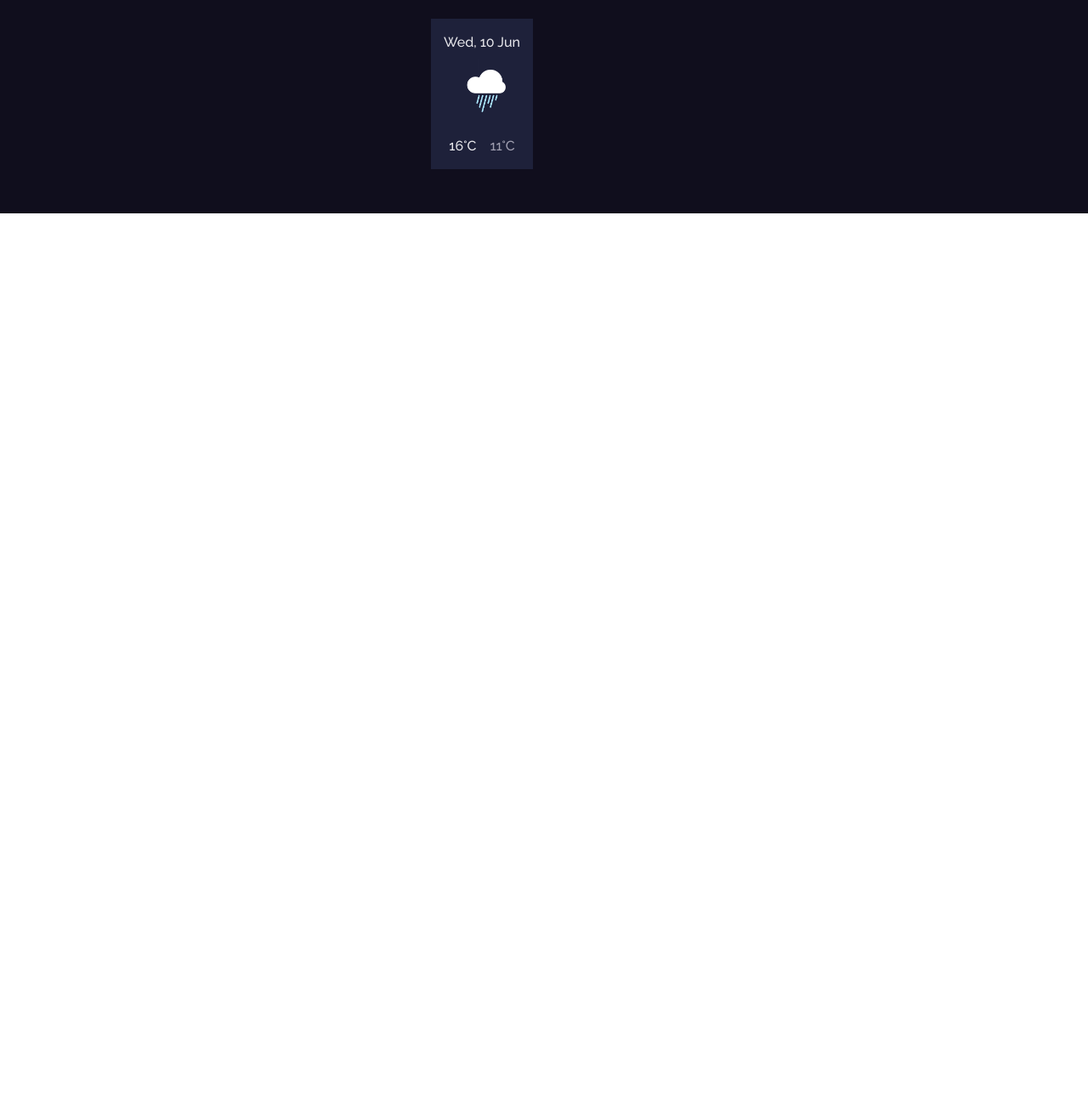
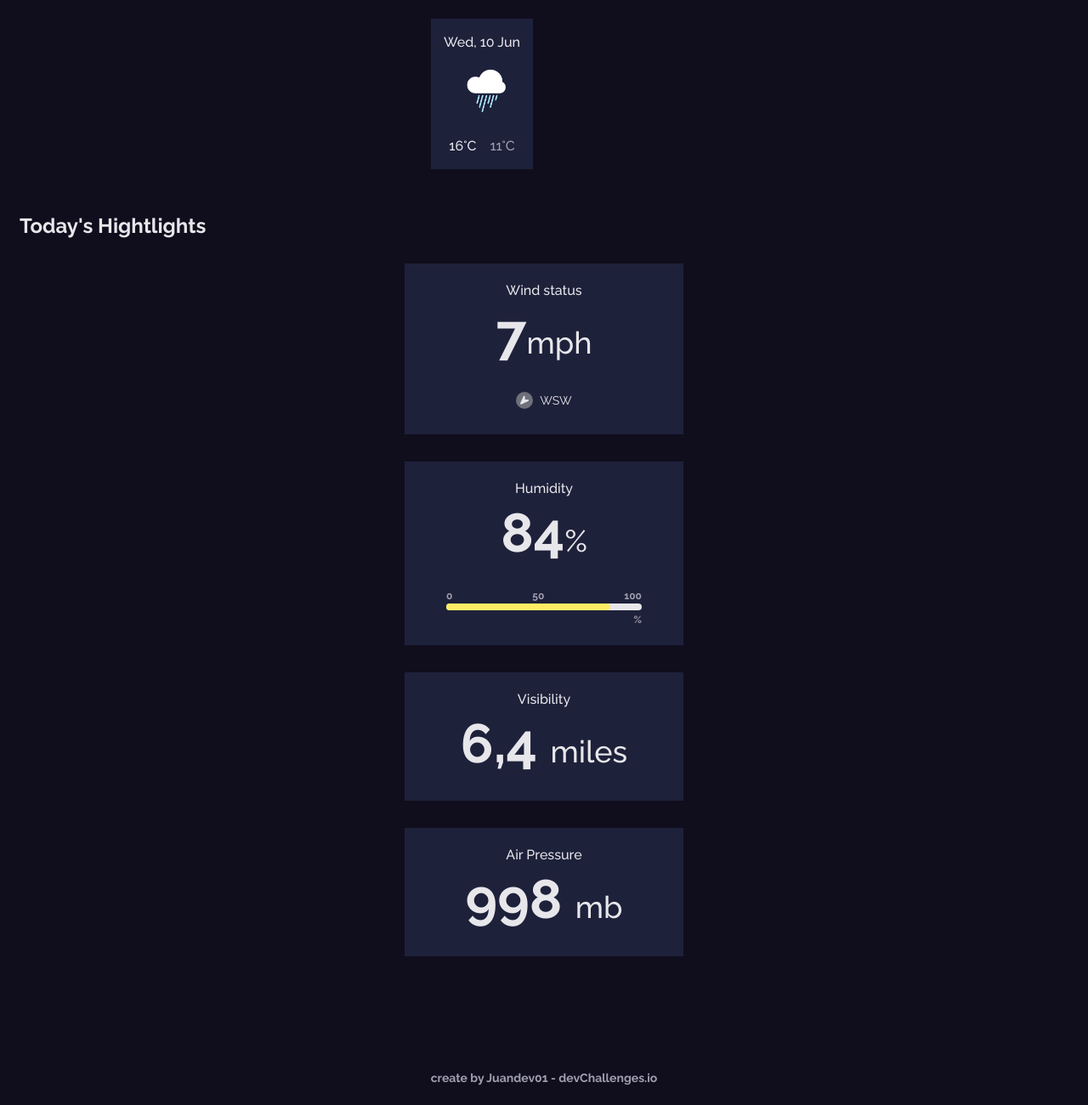
Before and after one commit to Bucha789/weather__app, a plain HTML site: page index.html in a window 1280 px wide. Shown: the part 1256-2556 px from the top of the page at 85% size. Before the commit the page ends 1507 px from the top, so only its background shows below. Drawn offline with Linux system fonts and the light colour scheme.

Commit message:
terminado la parte de la maquetación

```diff
--- a/css/styles.css
+++ b/css/styles.css
@@ -137,3 +137,112 @@ h2 span {
   color: #A09FB1;
   margin: 0;
 }
+.hightlights__container {
+  padding: 0 23px;
+  background-color: #100E1D;
+  color: #E7E7EB;
+}
+.hightlights__container h2 {
+  font-size: 2.4rem;
+  font-weight: 700;
+  margin-bottom: 30px;
+}
+.hightlights-item__container {
+  justify-content: center;
+  display: grid;
+  grid-template-columns: 328px;
+  gap: 32px;
+  padding-bottom: 135px;
+}
+.hightlights__item {
+  background-color: #1E213A;
+  text-align: center;
+}
+.hightlights__item h3 {
+  margin-top: 22px;
+  text-align: center;
+  font-size: 1.6rem;
+  font-weight: 500;
+  margin-bottom: 5px;
+}
+.hightlights__item p {
+  font-weight: 700;
+  font-size: 6.4rem;
+  margin-bottom: 30px;
+}
+.hightlights__item p span {
+  font-weight: 500;
+  font-size: 3.6rem;
+}
+.wind-speed__container {
+  display: flex;
+  align-items: center;
+  justify-content: center;
+  margin-bottom: 30px;
+}
+.wind-speed__container span {
+  font-size: 1.4rem;
+}
+.wind-arrow {
+  width: 20px;
+  height: 20px;
+  background-color: #6E707A;
+  border-radius: 50%;
+  margin-right: 8px;
+  position: relative;
+}
+.wind-arrow i {
+  position: absolute;
+  top: 50%;
+  left: 50%;
+  transform: translate(-50%, -50%) rotate(180deg);
+}
+.progress-bar__container {
+  width: 230px;
+  margin: 0 auto;
+  display: flex;
+  flex-direction: column;
+  align-items: center;
+  justify-content: center;
+}
+.checkpoints {
+  width: 100%;
+  display: inherit;
+  justify-content: space-between;
+  margin-bottom: 2px;
+}
+.checkpoints span, .progress-bar__container span {
+  font-size: 1.2rem;
+  font-weight: 700;
+  color: #A09FB1;
+}
+.progress-bar__container .percent {
+  align-self: flex-end;
+  margin-bottom: 23px;
+}
+.bar {
+  position: relative;
+  width: 100%;
+  height: 8px;
+  background-color: #E7E7EB;
+  border-radius: 4px;
+  margin-bottom: 4px;
+}
+.progress {
+  position: absolute;
+  top: 0;
+  left: 0;
+  width: 84%;
+  height: 100%;
+  background-color: #FFEC65;
+  border-radius: 4px;
+}
+.credits {
+  display: block;
+  font-size: 1.4rem;
+  font-weight: bold;
+  text-align: center;
+  color: #A09FB1;
+  margin: 0 auto;
+  padding-bottom: 24px;
+}
--- a/index.html
+++ b/index.html
@@ -1,14 +1,19 @@
 <!DOCTYPE html>
 <html lang="en">
+
 <head>
   <meta charset="UTF-16">
   <meta http-equiv="X-UA-Compatible" content="IE=edge">
   <meta name="viewport" content="width=device-width, initial-scale=1.0">
   <link rel="stylesheet" href="https://cdnjs.cloudflare.com/ajax/libs/font-awesome/5.15.3/css/all.min.css" />
   <link rel="preconnect" href="https://fonts.gstatic.com">
-  <link href="https://fonts.googleapis.com/css2?family=M+PLUS+1p:wght@300;400;500&family=Raleway:ital,wght@0,100;0,200;0,300;0,400;0,500;0,600;0,700;0,800;0,900;1,100;1,200;1,300;1,400;1,500;1,600;1,700;1,800;1,900&display=swap" rel="stylesheet">  <link rel="stylesheet" href="./css/styles.css">
+  <link
+    href="https://fonts.googleapis.com/css2?family=M+PLUS+1p:wght@300;400;500&family=Raleway:ital,wght@0,100;0,200;0,300;0,400;0,500;0,600;0,700;0,800;0,900;1,100;1,200;1,300;1,400;1,500;1,600;1,700;1,800;1,900&display=swap"
+    rel="stylesheet">
+  <link rel="stylesheet" href="./css/styles.css">
   <title>App Weather</title>
 </head>
+
 <body>
   <main>
     <div class="main-weather__container">
@@ -56,6 +61,47 @@
         <div><span>16°C</span><span>11°C</span></div>
       </div>
     </div>
-  </main>
-</body>
+    <div class="hightlights__container">
+      <h2>Today's Hightlights</h2>
+      <div class="hightlights-item__container">
+
+        <div class="hightlights__item">
+          <h3>Wind status</h3>
+          <p>7<span>mph</span></p>
+          <div class="wind-speed__container">
+            <div class="wind-arrow">
+              <i class="fas fa-location-arrow"></i>
+            </div>
+            <span>WSW</span>
+          </div>
+        </div>
+        <div class="hightlights__item">
+          <h3>Humidity</h3>
+          <p>84<span>%</span></p>
+          <div class="progress-bar__container">
+            <div class="checkpoints">
+              <span>0</span>
+              <span>50</span>
+              <span>100</span>
+            </div>
+            <div class="bar">
+              <div class="progress"></div>
+            </div>
+            <span class="percent">%</span>
+          </div>
+        </div>
+        <div class="hightlights__item">
+          <h3>Visibility</h3>
+          <p>6,4 <span>miles</span></p>
+        </div>
+        <div class="hightlights__item">
+          <h3>Air Pressure</h3>
+          <p>998 <span>mb</span></p>
+        </div>
+      </div>
+      <span class="credits">create by Juandev01 - devChallenges.io</span>
+    </div>
+    </main>
+  </body>
+
 </html>
```
